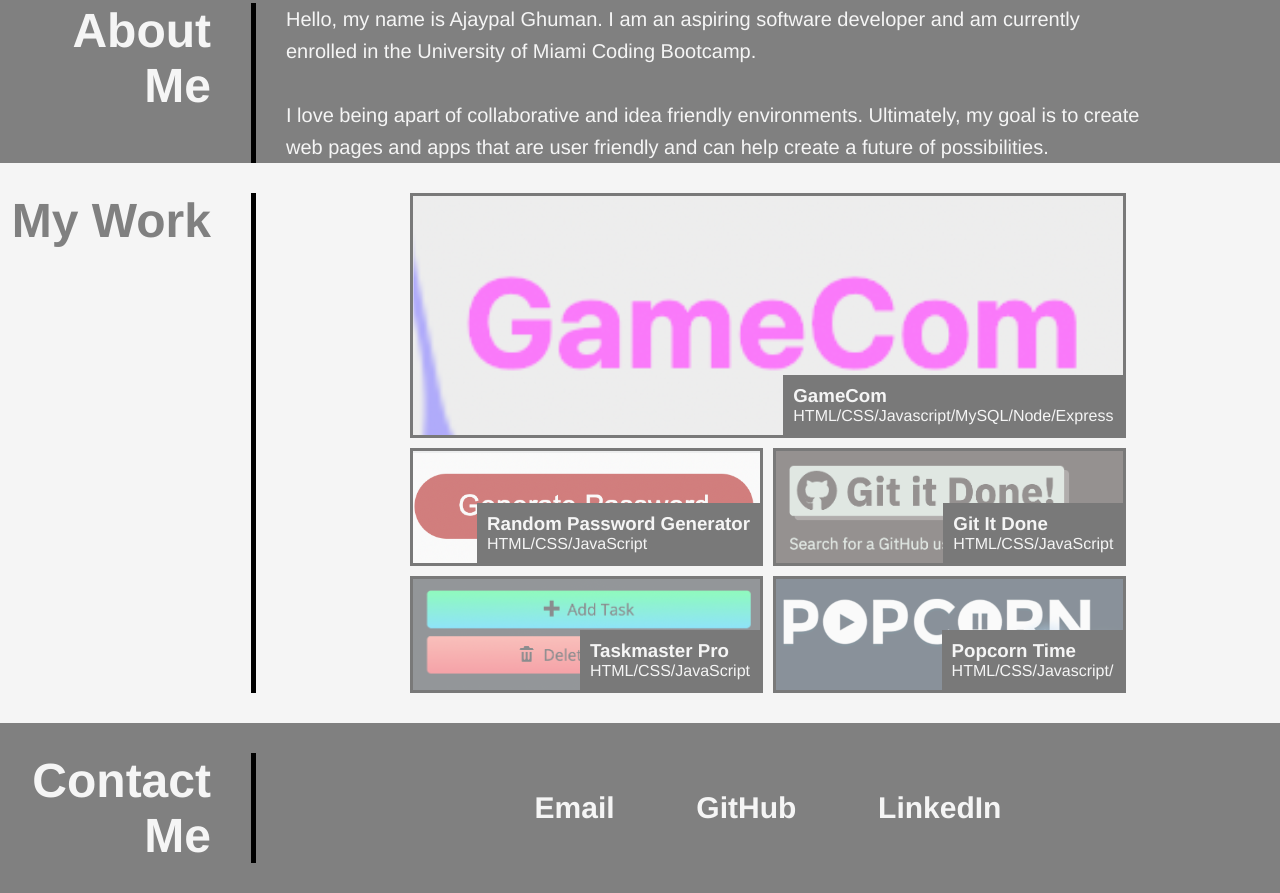
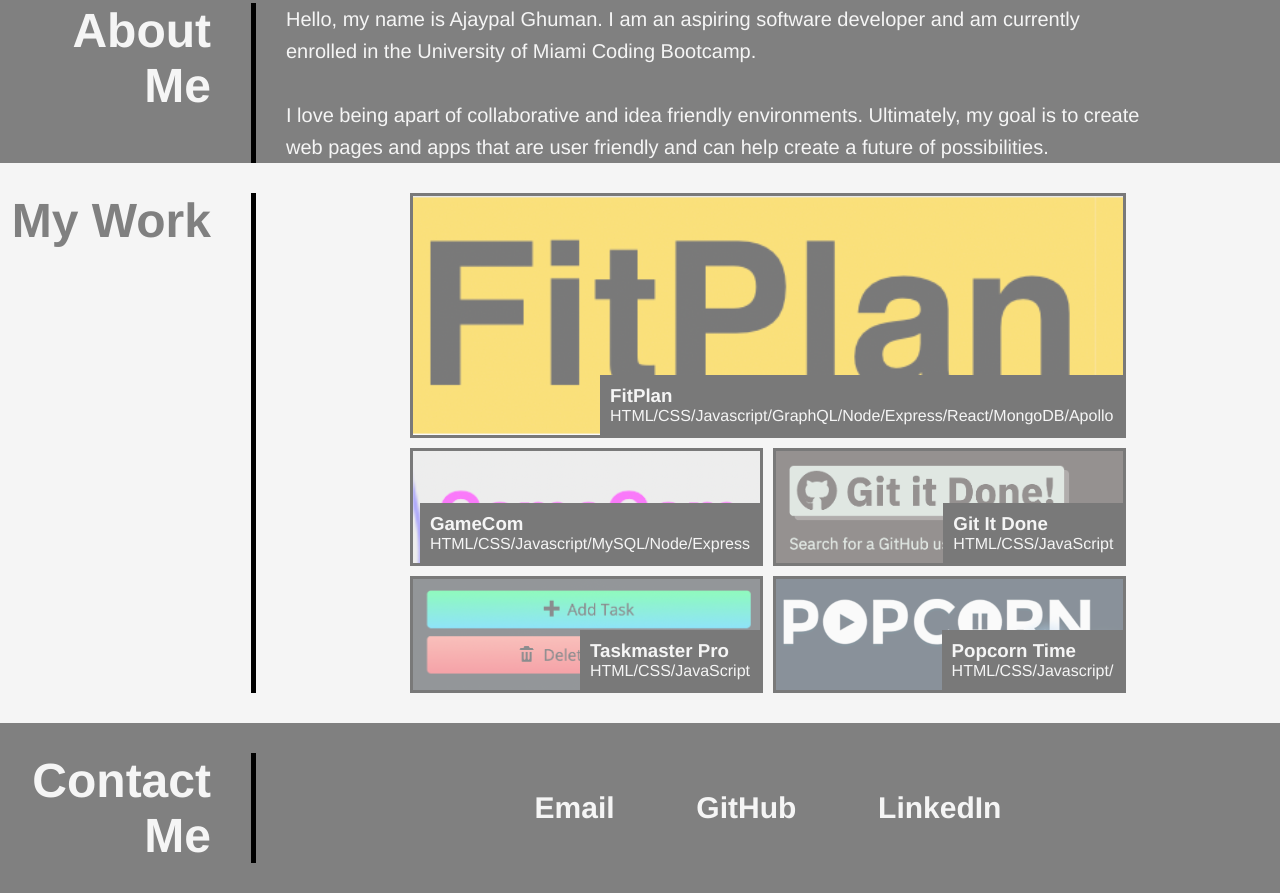
Before and after one commit to AjaypalGhuman/Professional-Portfolio, a plain HTML site: page index.html in a window 1280 px wide. Shown: the part 742-1635 px from the top of the page. Drawn offline with Linux system fonts and the light colour scheme.

Commit message:
added project

```diff
--- a/assets/style.css
+++ b/assets/style.css
@@ -1,6 +1,6 @@
 /* color variables for easier to remember names */
 :root {
-    --primary:whitesmoke;
+  --primary: whitesmoke;
   --secondary: gray;
   --pop: black;
 }
@@ -21,7 +21,7 @@
 
 /* header styling start */
 header {
-    background-color:black;
+  background-color: black;
   display: flex;
   justify-content: space-between;
   flex-wrap: wrap;
@@ -29,21 +29,21 @@
 }
 
 header div {
-    box-shadow: 3px 3px 5px rgba(0,0,0,0.5);
+  box-shadow: 3px 3px 5px rgba(0, 0, 0, 0.5);
 }
 
 header h1 {
   color: black;
   font-size: 40px;
   font-weight: bold;
-    background-color:whitesmoke;
+  background-color: whitesmoke;
   padding: 10px;
   border: 5px solid gray;
 }
 
 header a {
   text-decoration: none;
-    color:whitesmoke;
+  color: whitesmoke;
 }
 
 header nav ul {
@@ -65,13 +65,12 @@
 }
 
 header nav ul li a:hover {
-    background:gray;
-    color:silver;
+  background: gray;
+  color: silver;
   border-radius: 15px;
 }
 
 /* header styling end */
-
 
 /* hero styling start */
 .hero {
@@ -174,15 +173,15 @@
 }
 
 .project:hover {
-    opacity: 1.0;
+  opacity: 1;
 }
 
 .popcorn-time {
   background-image: url("./images/popcorn\ time.png");
 }
 
-.Password-Generator {
-    background-image: url("./images/Password\ generator.png");
+.GameCom {
+  background-image: url("./images/Screen\ Shot\ 2022-04-10\ at\ 1.50.56\ AM.png");
   background-position: 50% 15%;
 }
 
@@ -195,8 +194,9 @@
   background-image: url("./images/Git\ It\ Done.png");
 }
 
-.GameCom {
-    background-image: url("./images/Screen\ Shot\ 2022-04-10\ at\ 1.50.56\ AM.png");
+.FitPlan {
+  background-image: url("./images/Screen\ Shot\ 2022-06-04\ at\ 8.30.26\ PM.png");
+  background-position: 110%;
   grid-column: 1/3;
   grid-row: span 2;
 }
@@ -242,7 +242,6 @@
 footer ul li {
   /*padding-bottom: 15px;*/
   font-weight: bold;
-
 }
 
 footer ul li a {
@@ -346,5 +345,4 @@
     padding: 10px;
     text-align: center;
   }
-
 }
--- a/index.html
+++ b/index.html
@@ -23,7 +23,11 @@
             <a href="#contact-me">Contact Me</a>
           </li>
           <li>
-                        <a href="./assets/documents/Ajaypal Ghuman Resume 1.pdf" target="_blank">My Resume</a>
+            <a
+              href="./assets/documents/Ajaypal Ghuman Resume 1.pdf"
+              target="_blank"
+              >My Resume</a
+            >
           </li>
         </ul>
       </nav>
@@ -32,16 +36,18 @@
     <!-- hero image section start -->
     <section class="hero">
       <div>
-                <img src="./assets/images/profilepicture.png" alt="An image of Ajaypal Ghuman">
+        <img
+          src="./assets/images/profilepicture.png"
+          alt="An image of Ajaypal Ghuman"
+        />
       </div>
       <div class="quote">
         <blockquote>
           <p id="quote-text">
-                        Whatever You Do, <br> Do It Well.
+            Whatever You Do, <br />
+            Do It Well.
           </p>
-                    <p>
-                        -Walt Disney
-                    </p>
+          <p>-Walt Disney</p>
         </blockquote>
       </div>
     </section>
@@ -54,9 +60,12 @@
 
       <div>
         <p>
-                    Hello, my name is Ajaypal Ghuman. I am an aspiring software developer and am currently enrolled in the University of Miami Coding Bootcamp.
-                    <br><br>
-                    I love being apart of collaborative and idea friendly environments.  Ultimately, my goal is to create web pages and apps that are user friendly and can help create a future of possibilities.
+          Hello, my name is Ajaypal Ghuman. I am an aspiring software developer
+          and am currently enrolled in the University of Miami Coding Bootcamp.
+          <br /><br />
+          I love being apart of collaborative and idea friendly environments.
+          Ultimately, my goal is to create web pages and apps that are user
+          friendly and can help create a future of possibilities.
         </p>
       </div>
     </section>
@@ -64,34 +73,53 @@
     <!-- my work section start -->
     <section id="my-work" class="my-work">
       <div class="title"><h2>My Work</h2></div>
-            <div class = "projects-grid-wrapper">
+      <div class="projects-grid-wrapper">
         <div class="projects-grid">
-
-                    <a href="https://supergamecom.herokuapp.com/" target="_blank" class="project GameCom">
+          <a
+            href="https://mysterious-scrubland-29825.herokuapp.com/"
+            target="_blank"
+            class="project FitPlan"
+          >
+            <div class="project-label">
+              <h3>FitPlan</h3>
+              <p>HTML/CSS/Javascript/GraphQL/Node/Express/React/MongoDB/Apollo</p>
+            </div>
+          </a>
+          <a
+            href="https://supergamecom.herokuapp.com/"
+            target="_blank"
+            class="project GameCom"
+          >
             <div class="project-label">
               <h3>GameCom</h3>
               <p>HTML/CSS/Javascript/MySQL/Node/Express</p>
             </div>
           </a>
-                    <a href="https://ajaypalghuman.github.io/Password-Generator/" target="_blank" class="project Password-Generator">
-                        <div class="project-label">
-                            <h3>Random Password Generator</h3>
-                            <p>HTML/CSS/JavaScript</p>
-                        </div>
-                    </a>
-                    <a href="https://ajaypalghuman.github.io/git-it-done/" target="_blank" class="project git-it-done">
+          <a
+            href="https://ajaypalghuman.github.io/git-it-done/"
+            target="_blank"
+            class="project git-it-done"
+          >
             <div class="project-label">
               <h3>Git It Done</h3>
               <p>HTML/CSS/JavaScript</p>
             </div>
           </a>
-                    <a href="https://ajaypalghuman.github.io/taskmaster-pro/" target="_blank" class="project taskmaster-pro">
+          <a
+            href="https://ajaypalghuman.github.io/taskmaster-pro/"
+            target="_blank"
+            class="project taskmaster-pro"
+          >
             <div class="project-label">
               <h3>Taskmaster Pro</h3>
               <p>HTML/CSS/JavaScript</p>
             </div>
           </a>
-                    <a href="https://ajaypalghuman.github.io/Popcorn-Time/" target="_blank"  class="project popcorn-time">
+          <a
+            href="https://ajaypalghuman.github.io/Popcorn-Time/"
+            target="_blank"
+            class="project popcorn-time"
+          >
             <div class="project-label">
               <h3>Popcorn Time</h3>
               <p>HTML/CSS/Javascript/</p>
@@ -111,10 +139,16 @@
               <a href="mailto:asingh0328@yahoo.com">Email</a>
             </li>
             <li>
-                            <a href="https://github.com/AjaypalGhuman" target="_blank">GitHub</a>
+              <a href="https://github.com/AjaypalGhuman" target="_blank"
+                >GitHub</a
+              >
             </li>
             <li>
-                            <a href="https://www.linkedin.com/in/ajaypal-ghuman-b570bb228/" target="_blank">LinkedIn</a>
+              <a
+                href="https://www.linkedin.com/in/ajaypal-ghuman-b570bb228/"
+                target="_blank"
+                >LinkedIn</a
+              >
             </li>
           </ul>
         </div>
```
Also changed, not shown: assets/images/Screen Shot 2022-06-04 at 8.30.26 PM.png (added), 3 other files. Lines whose indentation alone changed are shown as unchanged.
